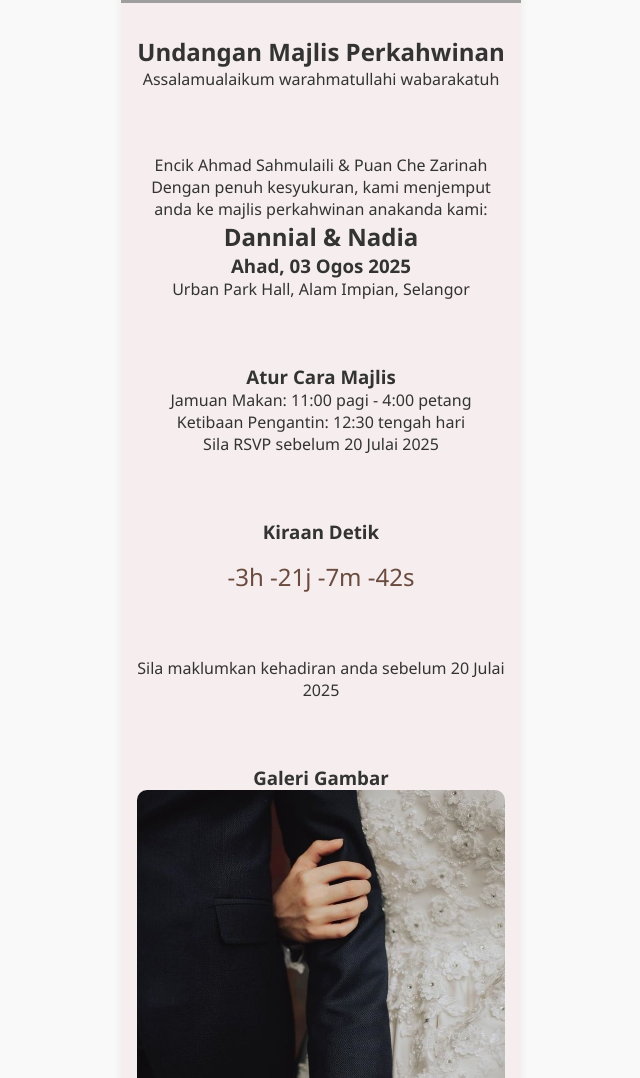
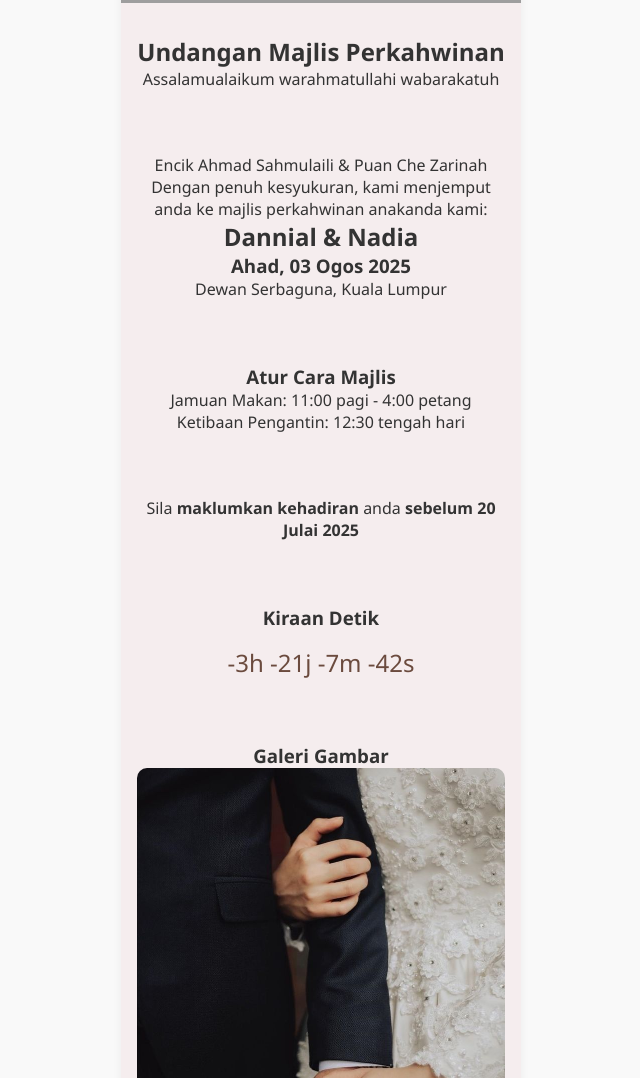
Before and after one commit to DannialDzulkarnain/eweddingcard, a plain HTML site: page index.html in a window 1280 px wide. Shown: the part 797-1875 px from the top of the page, without its empty margins (319-959 px from the left). Drawn offline with Linux system fonts and the light colour scheme; no server answers; grey boxes are pictures that could not be loaded.

Commit message:
Update index.html

```diff
--- a/index.html
+++ b/index.html
@@ -352,14 +352,18 @@
                 <p>Dengan penuh kesyukuran, kami menjemput anda ke majlis perkahwinan anakanda kami:</p>
                 <h2>Dannial & Nadia</h2>
                 <h3>Ahad, 03 Ogos 2025</h3>
-                <p>Urban Park Hall, Alam Impian, Selangor</p>
+                <p>Dewan Serbaguna, Kuala Lumpur</p>
             </div>
 
             <div class="section">
                 <h3>Atur Cara Majlis</h3>
                 <p>Jamuan Makan: 11:00 pagi - 4:00 petang</p>
                 <p>Ketibaan Pengantin: 12:30 tengah hari</p>
-                <p>Sila RSVP sebelum 20 Julai 2025</p>
+                <!-- <p>Sila RSVP sebelum 20 Julai 2025</p> -->
+            </div>
+
+            <div class="section">
+                <p>Sila <b>maklumkan kehadiran</b> anda <b>sebelum 20 Julai 2025</b></p>
             </div>
 
             <div class="section">
@@ -367,10 +371,7 @@
                 <div id="countdown" class="countdown"></div>
             </div>
 
-            <div class="section">
-                <p>Sila maklumkan kehadiran anda sebelum 20 Julai 2025</p>
-            </div>
-
+            <!-- Gallery Section -->
             <div class="section" id="gallerySection">
                 <h3>Galeri Gambar</h3>
                 <div class="slideshow-container">
```
